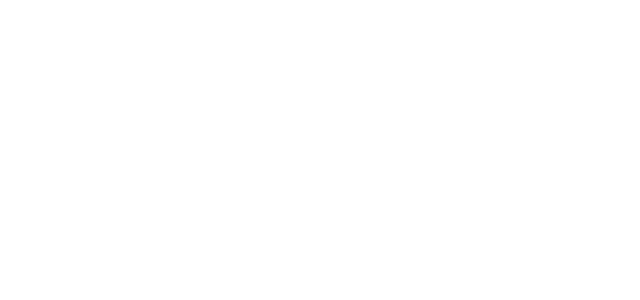
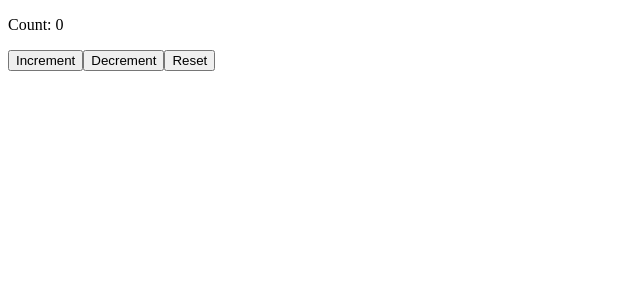
Before and after one commit to KunalGuhagarkar/React, a React (Vite) app in the folder my-react-app/: page / in a window 1280 px wide. Shown: the top 300 px of the page, without its empty margins (0-640 px from the left). Built offline with nearby package versions, Linux system fonts and the light colour scheme.

Commit message:
Adding 11. Updater Function

```diff
--- /dev/null
+++ b/my-react-app/src/11-Updater-Function/Counter.jsx
@@ -0,0 +1,60 @@
+import { useState } from "react";
+
+function Counter() {
+  const [count, setCount] = useState(0);
+
+  const handleIncrement = () => {
+    // Will still increment by 1
+    /*
+      Reason:
+        Uses the CURRENT state to calculate the NEXT state.
+        set function do not trigger an update.
+        React batches together state updates for performance reasons.
+        NEXT state becomes the CURRENT state after an update.
+
+        setCount(0 + 1);
+        setCount(0 + 1);
+        setCount(0 + 1);
+    */
+    // Not Working Example:
+    // setCount(count + 1);
+    // setCount(count + 1);
+    // setCount(count + 1);
+
+    // Solution:
+    /*
+      Takes the PENDING state to calculate the NEXT state.
+      React puts the updater function in a queue (waiting in line)
+      During the next render, it will call them in the same order
+    */
+    // naming Convention can be first letter like 'c' or add prev prefix
+    // setCount(prevCount => prevCount + 1);
+    // setCount(prevCount => prevCount + 1);
+    // setCount(prevCount => prevCount + 1);
+
+    setCount(c => c + 1);
+    setCount(c => c + 1);
+    setCount(c => c + 1);
+
+  };
+
+  const handleDecrement = () => {
+    setCount(c => c - 1);
+  };
+
+  const handleReset = () => {
+    setCount(0);
+  };
+
+  return (
+    <div>
+      <p>Count: {count}</p>
+
+      <button onClick={handleIncrement}>Increment</button>
+      <button onClick={handleDecrement}>Decrement</button>
+      <button onClick={handleReset}>Reset</button>
+    </div>
+  );
+}
+
+export default Counter;
--- a/my-react-app/src/App.jsx
+++ b/my-react-app/src/App.jsx
@@ -66,7 +66,7 @@
 // 11. Updater Function
 // ======================================================
 
-
+import Counter from "./11-Updater-Function/Counter";
 
 
 function App() {
@@ -268,8 +268,16 @@
       {/* ======================================================
           11. Updater Function
       ====================================================== */}
+       {/*
+        Updater Function is a function passed as an argument to setState() usually
+        ex. setYear(year + 1) -> setYear(updater function) better practice use (arrow function)
+        setYear(y => y + 1)
+        Allow for safe updates based on previous state
+        Used with multiple state updates and asynchronous functions
+        Good practice to use updater functions
+       */}
 
-
+        <Counter />
 
     </>
   );
```
